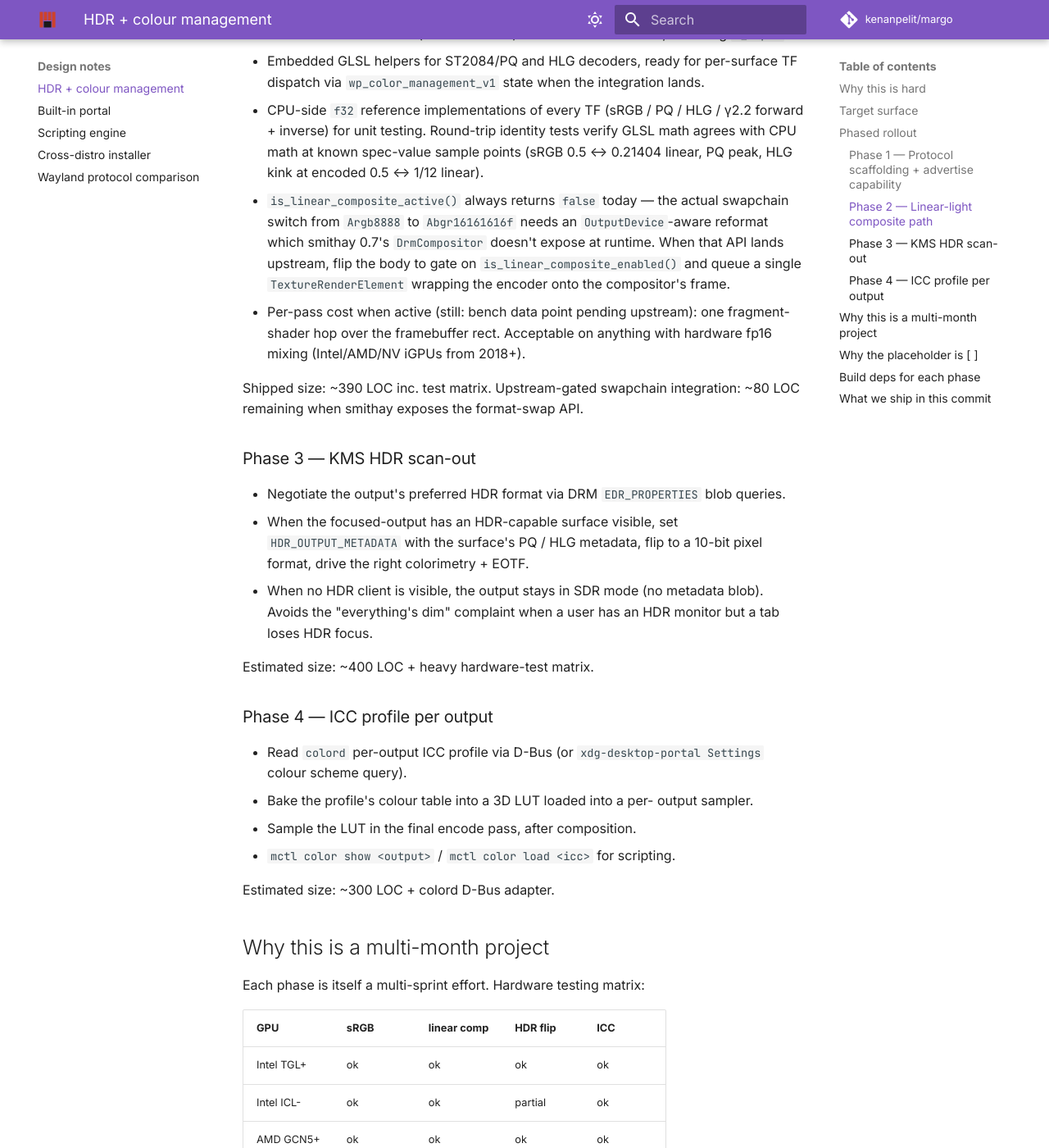
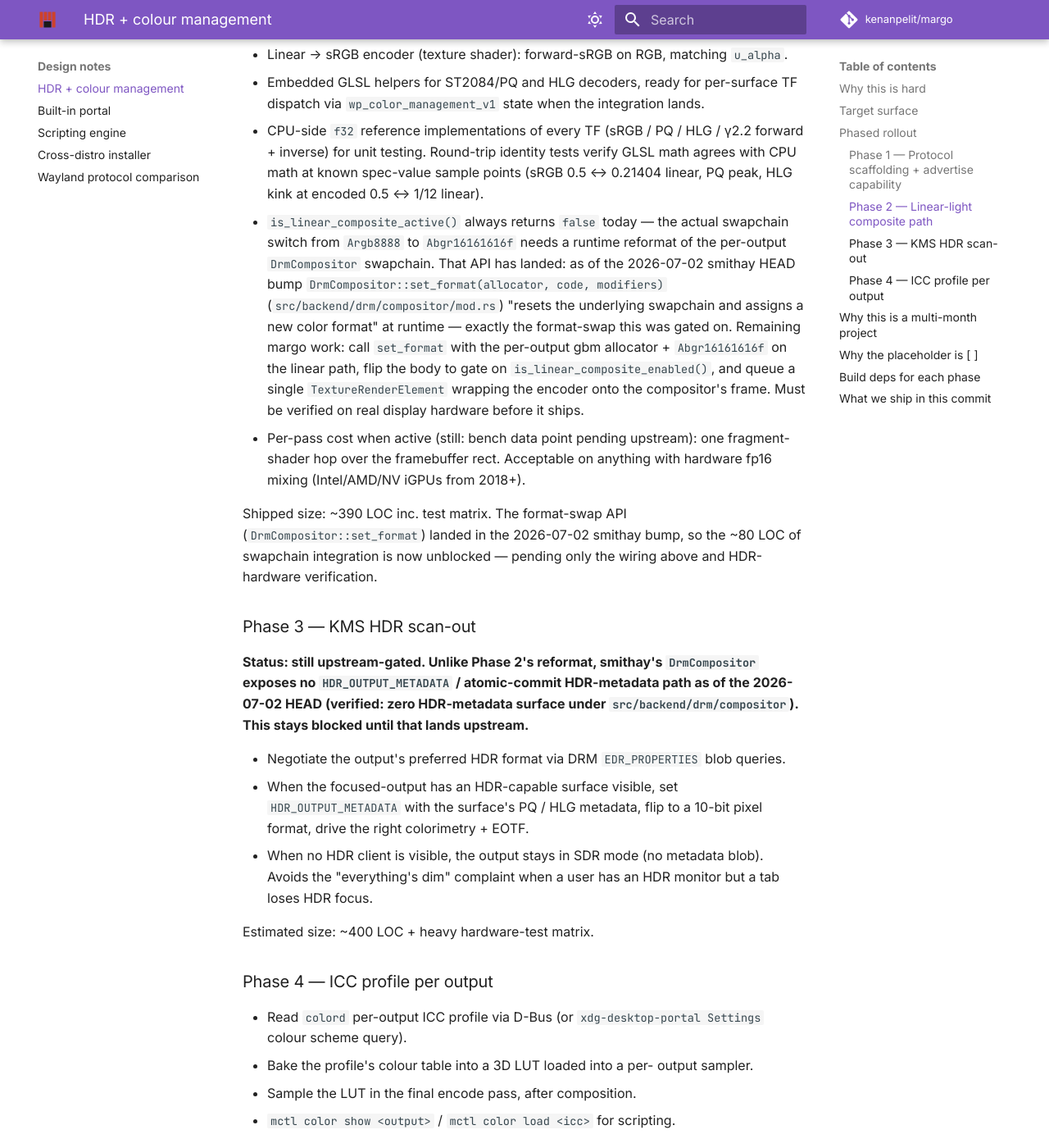
Before and after one commit to kenanpelit/margo, an MkDocs documentation site: the page built from docs/hdr-design.md, in a window 1280 px wide and 1400 px high, scrolled down 2101 px. Shown: the whole window at 82% size. Built offline with MkDocs 1.6.1 and Material for MkDocs 9.7.7, drawn with Linux system fonts in a browser that asks for light colours; comment, search, counter and statistics services are not loaded; some of the changed text lies outside the part shown.

Commit message:
docs(hdr): Phase 2's upstream reformat gate has lifted; Phase 3 still blocked
The Phase 2 design notes said the linear-light swapchain switch was gated
on a runtime reformat API that "smithay 0.7's DrmCompositor doesn't
expose." That is stale: the smithay pin tracks master HEAD (2026-07-02,
337 commits past 0.7.0), and DrmCompositor::set_format
(src/backend/drm/compositor/mod.rs) "resets the underlying swapchain and
assigns a new color format" at runtime — exactly the format-swap Phase 2
was waiting for.

Record that the ~80 LOC integration is now unblocked (pending margo
wiring + HDR-hardware verification, which can't be done without an HDR
display), and mark Phase 3 (KMS HDR_OUTPUT_METADATA) explicitly
still-gated: that atomic-commit path has no surface in smithay's
DrmCompositor at this HEAD (verified by grep).

Docs only — no functional HDR code, which needs hardware to verify.

Co-Authored-By: Claude Opus 4.8 <noreply@anthropic.com>

```diff
--- a/docs/hdr-design.md
+++ b/docs/hdr-design.md
@@ -69,7 +69,9 @@ What a "done" release looks like, user-side:
 
 ### Phase 2 — Linear-light composite path
 
-**Status: scaffolding shipped, swapchain integration upstream-gated.**
+**Status: scaffolding shipped; the upstream reformat gate lifted in the
+2026-07-02 smithay HEAD bump — margo wiring + HDR-hardware verification
+are what remain.**
 
 * `MARGO_COLOR_LINEAR=1` env gate is honored at startup
   (`render::linear_composite::is_linear_composite_enabled`). Toggling
@@ -91,22 +93,34 @@ What a "done" release looks like, user-side:
   HLG kink at encoded 0.5 ↔ 1/12 linear).
 * `is_linear_composite_active()` always returns `false` today —
   the actual swapchain switch from `Argb8888` to `Abgr16161616f`
-  needs an `OutputDevice`-aware reformat which smithay 0.7's
-  `DrmCompositor` doesn't expose at runtime. When that API lands
-  upstream, flip the body to gate on
-  `is_linear_composite_enabled()` and queue a single
-  `TextureRenderElement` wrapping the encoder onto the
-  compositor's frame.
+  needs a runtime reformat of the per-output `DrmCompositor`
+  swapchain. That API has landed: as of the 2026-07-02 smithay
+  HEAD bump `DrmCompositor::set_format(allocator, code, modifiers)`
+  (`src/backend/drm/compositor/mod.rs`) "resets the underlying
+  swapchain and assigns a new color format" at runtime — exactly
+  the format-swap this was gated on. Remaining margo work: call
+  `set_format` with the per-output gbm allocator + `Abgr16161616f`
+  on the linear path, flip the body to gate on
+  `is_linear_composite_enabled()`, and queue a single
+  `TextureRenderElement` wrapping the encoder onto the compositor's
+  frame. Must be verified on real display hardware before it ships.
 * Per-pass cost when active (still: bench data point pending
   upstream): one fragment-shader hop over the framebuffer rect.
   Acceptable on anything with hardware fp16 mixing
   (Intel/AMD/NV iGPUs from 2018+).
 
-  Shipped size: ~390 LOC inc. test matrix. Upstream-gated
-  swapchain integration: ~80 LOC remaining when smithay exposes
-  the format-swap API.
+  Shipped size: ~390 LOC inc. test matrix. The format-swap API
+  (`DrmCompositor::set_format`) landed in the 2026-07-02 smithay
+  bump, so the ~80 LOC of swapchain integration is now unblocked —
+  pending only the wiring above and HDR-hardware verification.
 
 ### Phase 3 — KMS HDR scan-out
+
+**Status: still upstream-gated. Unlike Phase 2's reformat, smithay's
+`DrmCompositor` exposes no `HDR_OUTPUT_METADATA` / atomic-commit
+HDR-metadata path as of the 2026-07-02 HEAD (verified: zero HDR-metadata
+surface under `src/backend/drm/compositor`). This stays blocked until
+that lands upstream.**
 
 * Negotiate the output's preferred HDR format via DRM
   `EDR_PROPERTIES` blob queries.
```
